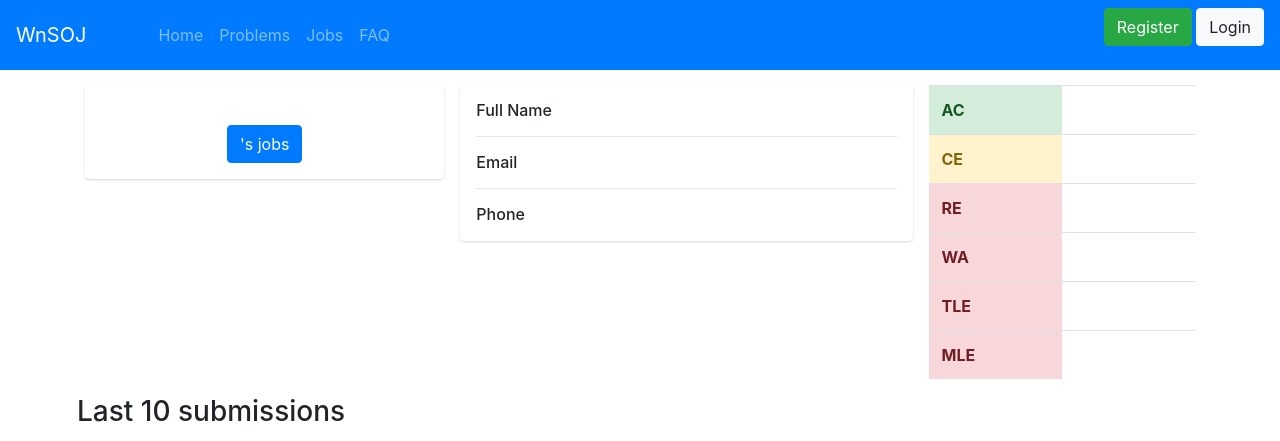
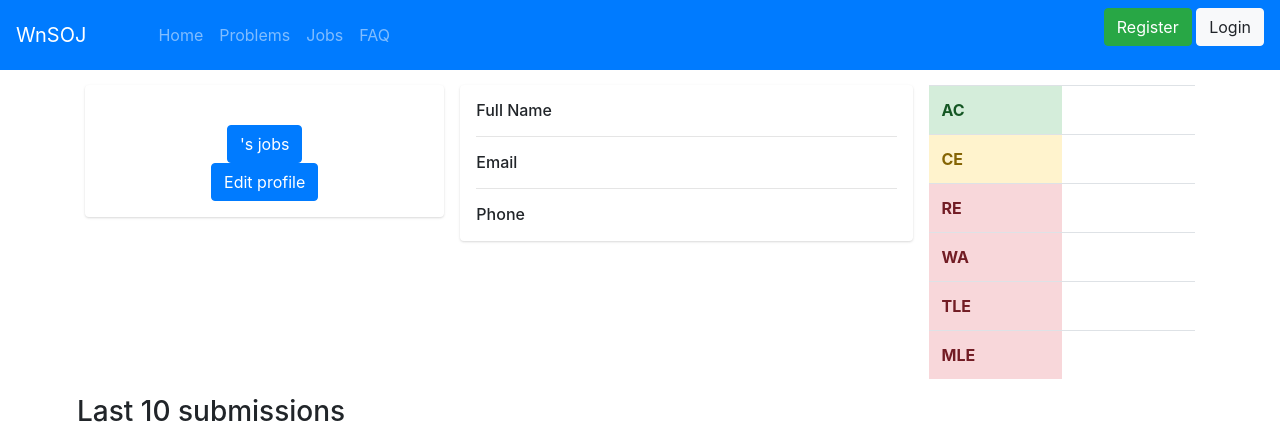
Before and after one commit to spike1236/WnSOJ, a Python web app: template templates/accounts/profile.html in a window 1280 px wide. Shown: the top 441 px of the page. Run offline with Jinja, Linux system fonts and the light colour scheme; the template is opened without the code that fills it, so the values that code supplies are empty.

Commit message:
Implemented edit profile logic and page, fixed bugs

```diff
--- a/accounts/models.py
+++ b/accounts/models.py
@@ -16,13 +16,13 @@ class User(AbstractUser):
     def icon64_url(self):
         if self.icon_id == -1:
             return 'media/users_icons/icon64/default.png'
-        return f'media/users_icons/icon64/icon64_user_{self.icon_id}.png'
+        return f'media/users_icons/icon64/{self.icon_id}.png'
 
     @property
     def icon170_url(self):
         if self.icon_id == -1:
             return 'media/users_icons/icon170/default.png'
-        return f'media/users_icons/icon170/icon170_user_{self.icon_id}.png'
+        return f'media/users_icons/icon170/{self.icon_id}.png'
 
     def save(self, *args, **kwargs):
         if self.icon_id == -1 and self.icon:
--- a/app/urls.py
+++ b/app/urls.py
@@ -28,4 +28,5 @@ urlpatterns = [
     path('login/', accounts_views.user_login, name='login'),
     path('logout/', accounts_views.user_logout, name='logout'),
     path('edit_profile/', accounts_views.edit_profile, name='edit_profile'),
+    path('profile/<username>/', accounts_views.profile, name='profile'),
 ]
--- a/templates/accounts/edit_profile.html
+++ b/templates/accounts/edit_profile.html
@@ -5,7 +5,7 @@
         <div class="row">
             <div class="col-sm-3">
                 <div class="text-center">
-                    <img src="{{ profile_icon }}">
+                    <img src="{{ user.icon170_url }}">
                 </div>
                 <form action="" method="post" id="icon_change" name="icon_change" enctype="multipart/form-data">{{ csrf_input }}
                     {{ change_icon_form.icon.label }}<br>
--- a/templates/accounts/profile.html
+++ b/templates/accounts/profile.html
@@ -53,14 +53,19 @@
           <div class="card">
             <div class="card-body">
               <div class="d-flex flex-column align-items-center text-center">
-                <img src="{{ icon_170 }}">
+                <img src="{{ profile_user.icon170_url }}">
                 <div class="mt-3">
-                  <h4>{{ user.username }}</h4>
+                  <h4>{{ profile_user.username }}</h4>
                 </div>
-                {% if user.account_type != 0 %}
-                    <a class="btn btn-primary" href="/jobs?author={{ user.username }}">{{ user.username }}'s jobs</a>
+                {% if profile_user.account_type != 0 %}
+                    <a class="btn btn-primary" href="/jobs?author={{ profile_user.username }}">{{ user.username }}'s jobs</a>
                 {% endif %}
-              </div>
+                </div>
+                <div class="d-flex justify-content-center">
+                  {% if user.id == profile_user.id %}
+                    <a href="/edit_profile" class="btn btn-primary">Edit profile</a>
+                  {% endif %}
+                </div>
             </div>
           </div>
         </div>
@@ -71,21 +76,21 @@
                 <div class="col-sm-3">
                   <h6 class="mb-0">Full Name</h6>
                 </div>
-                <div class="col-sm-9 text-secondary">{{ user.fullname }}</div>
+                <div class="col-sm-9 text-secondary">{{ profile_user.first_name + " " + profile_user.last_name }}</div>
               </div>
               <hr>
               <div class="row">
                 <div class="col-sm-3">
                   <h6 class="mb-0">Email</h6>
                 </div>
-                <div class="col-sm-9 text-secondary">{{ user.email }}</div>
+                <div class="col-sm-9 text-secondary">{{ profile_user.email }}</div>
               </div>
               <hr>
               <div class="row">
                 <div class="col-sm-3">
                   <h6 class="mb-0">Phone</h6>
                 </div>
-                <div class="col-sm-9 text-secondary">{{ user.phone_number }}</div>
+                <div class="col-sm-9 text-secondary">{{ profile_user.phone_number }}</div>
               </div>
             </div>
           </div>
--- a/templates/base.html
+++ b/templates/base.html
@@ -66,12 +66,12 @@
             </ul>
             <ul class="navbar-nav navbar-right">
                 {% if user.is_authenticated %}
-                    <a href="{{ link_to_profile }}"><img src="{{ icon64 }}" class="rounded-circle" title="{{ user.username }}"></a>
+                    <a href="/profile/{{ user.username }}"><img src="/{{ user.icon64_url }}" class="rounded-circle" title="{{ user.username }}"></a>
                         <li class="nav-item dropdown ml-3">
                             <a class="nav-link dropdown-toggle" href="#" id="profile_dropdown" data-toggle="dropdown"
                                aria-haspopup="true" aria-expanded="false"></a>
                             <div class="dropdown-menu dropdown-menu-right" aria-labelledby="dropdown01">
-                                <a class="dropdown-item" href="{{ link_to_profile }}">Profile</a>
+                                <a class="dropdown-item" href="/profile/{{ user.username }}">Profile</a>
                                 <a class="dropdown-item" href="/edit_profile">Edit</a>
                                 <a class="dropdown-item" href="/submissions?username={{ user.username }}">Submissions</a>
                                 <div class="dropdown-divider"></div>
```
Also changed, not shown: accounts/views.py (+39 -5 lines).
